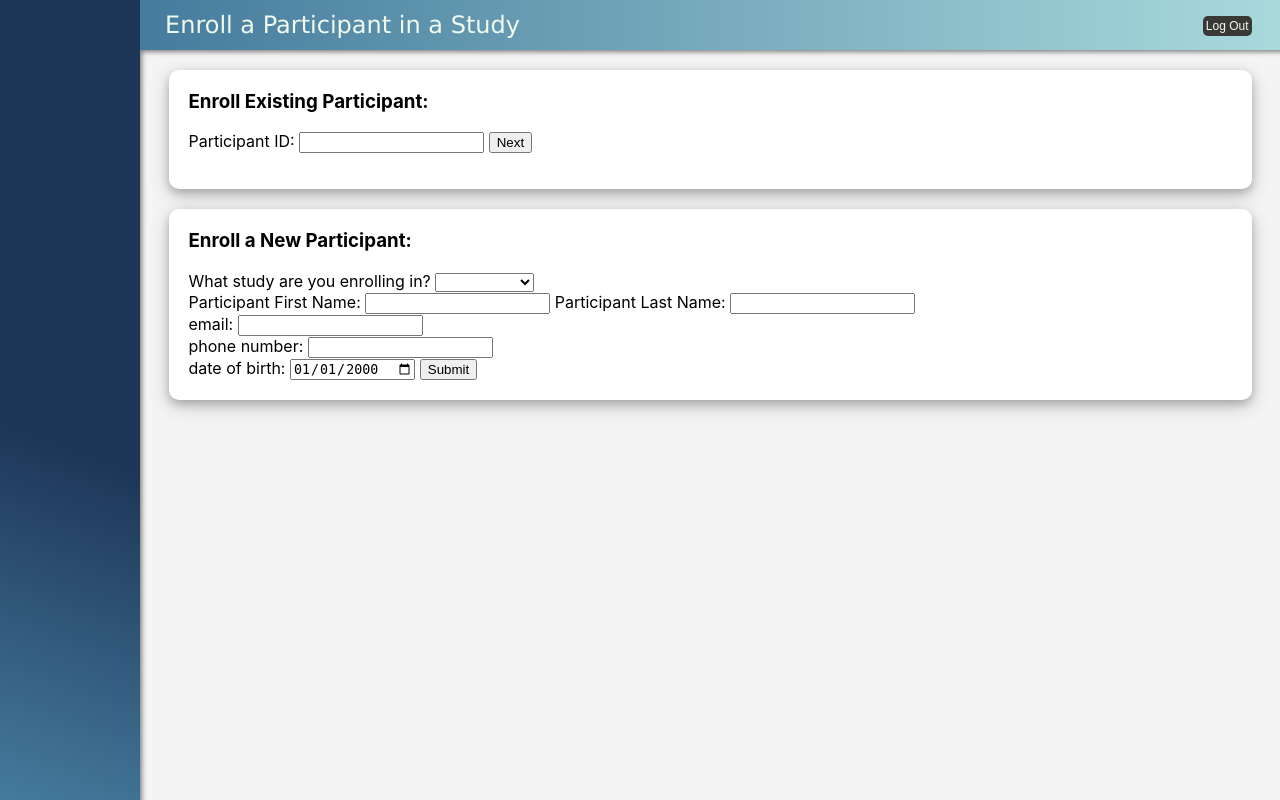
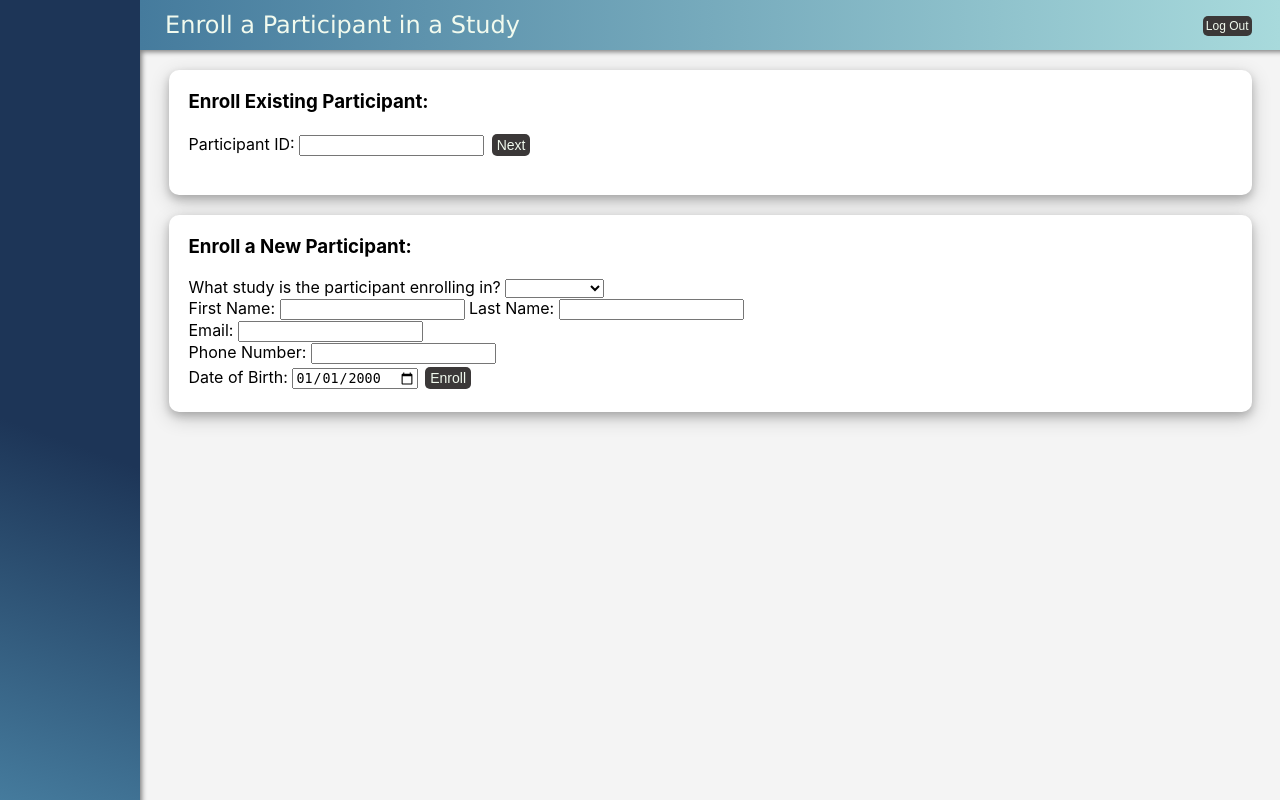
Before and after one commit to lisamartelly/return-of-results, a Flask app: template templates/enroll_participant.html in a window 1280 px wide. Run offline with Flask 2, Linux system fonts and the light colour scheme; the template is opened without the code that fills it, so the values that code supplies are empty; some libraries are stand-ins or nearby versions.

Commit message:
styling tweaks

```diff
--- a/static/css/site-css.css
+++ b/static/css/site-css.css
@@ -406,8 +406,14 @@ ul#itemsList {
 }
 
 .small-button {
- font-size: 12px;
- padding: 3px;
+    font-size: 12px;
+    padding: 3px;
+}
+
+.medium-button {
+    font-size: 14px;
+    padding: 3px 5px;
+    margin: 3px;
 }
 
 .homepage-button {
--- a/templates/enroll_participant.html
+++ b/templates/enroll_participant.html
@@ -17,11 +17,11 @@
 
         <input type="hidden" id="existing" name="existing" value="yes">
         Participant ID: <input type="number" id="participant_id" name="participant_id" required>
-        <button id="participant_id_check">Next</button>
+        <button id="participant_id_check" class="button medium-button">Next</button>
         <p id="id_check_msg"></p>
 
         <div id="study_selection">
-        What study are you enrolling in?
+        What study is the participant enrolling in?
         <br>
         <select id="study_id" name="study_id">
             <option selected disabled>Choose here</option>
@@ -29,7 +29,7 @@
             <option value="{{study.study_id}}" required>{{study.study_name}}</option>
             {% endfor %}
         </select><br>
-        <button type="submit">Enroll</button>
+        <button class="button medium-button"type="submit">Enroll</button>
         </div>
 
 
@@ -41,7 +41,7 @@
     <h3 >Enroll a New Participant:</h3>
     <form id="enrollment-form" name="enrollment-form" action="/enroll" method="POST" >
         <input type="hidden" id="existing" name="existing" value="no">
-        What study are you enrolling in?
+        What study is the participant enrolling in?
 
         <select id="study_id" name="study_id">
             <option selected disabled>Choose here</option>
@@ -49,15 +49,15 @@
             <option value="{{study.study_id}}" required>{{study.study_name}}</option>
             {% endfor %}
         </select><br>
-        Participant First Name: <input type="text" id="fname" name="fname">
-        Participant Last Name: <input type="text" id="lname" name="lname"><br>
-        email: <input type="text" id="email" name="email"><br>
-        phone number: <input type="text" id="phone" name="phone"><br>
-        <label for="dob">date of birth:</label>
+        First Name: <input type="text" id="fname" name="fname">
+        Last Name: <input type="text" id="lname" name="lname"><br>
+        Email: <input type="text" id="email" name="email"><br>
+        Phone Number: <input type="text" id="phone" name="phone"><br>
+        <label for="dob">Date of Birth:</label>
         <input type="date" id="dob" name="dob"
             value="2000-01-01">
 
-        <input type="submit">
+        <button class="button medium-button" type="submit">Enroll</button>
 
     </form>
 
--- a/templates/participant_all_details.html
+++ b/templates/participant_all_details.html
@@ -30,8 +30,8 @@
         </div>
     </div>
         <div class="flex-center">
-        <button id="update-details-button" class="button page-bottom-button">Update Information</button>
-    </div><br>
+        <button id="update-details-button" style="margin-bottom:0px" class="button page-bottom-button">Update Information</button>
+    </div>
 
     <div class="basic-box">
     <h2> {{participant.fname}}'s Studies</h2>
```
